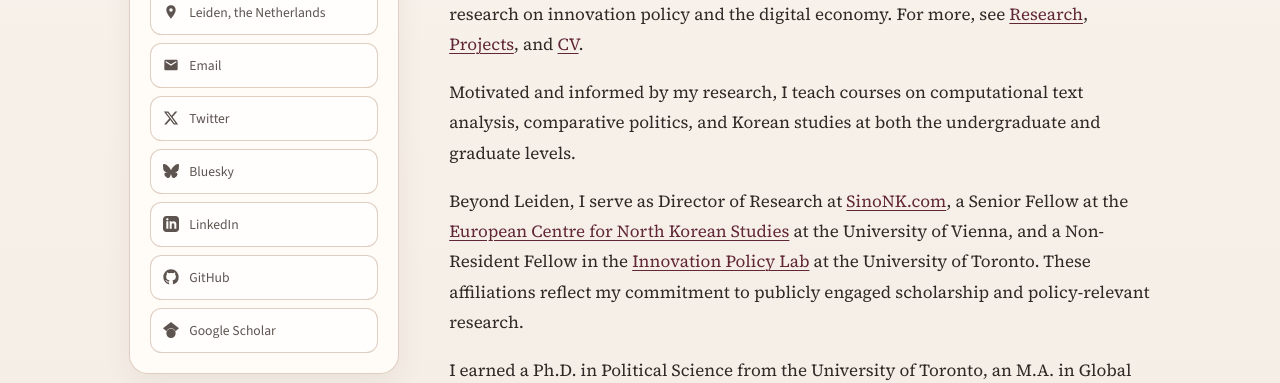
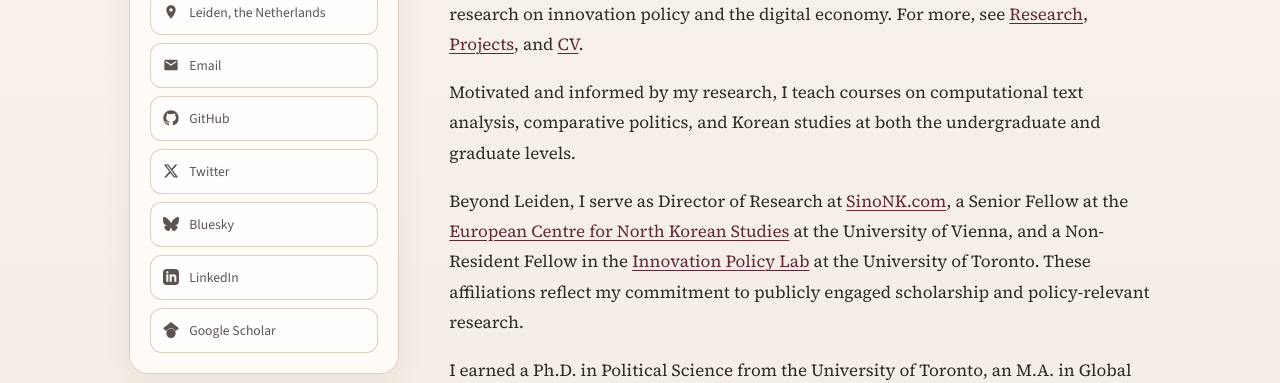
Before and after one commit to scdenney/scdenney.github.io, a Jekyll site: the page built from index.md, in a window 1280 px wide and 1250 px high. Shown: the part 538-921 px from the top of the window. Built offline with Jekyll 4.4.1, drawn with Linux system fonts in a browser that asks for light colours.

Commit message:
Move GitHub link after email

```diff
--- a/_includes/sidebar.html
+++ b/_includes/sidebar.html
@@ -15,6 +15,12 @@
         <a href="mailto:{{ site.author.email }}">
           <svg width="16" height="16" viewBox="0 0 24 24" xmlns="http://www.w3.org/2000/svg"><path d="M20 4H4c-1.1 0-1.99.9-1.99 2L2 18c0 1.1.9 2 2 2h16c1.1 0 2-.9 2-2V6c0-1.1-.9-2-2-2zm0 4l-8 5-8-5V6l8 5 8-5v2z" fill="currentColor"/></svg>
           Email
+        </a>
+      </li>
+      <li>
+        <a href="https://github.com/{{ site.author.github }}" target="_blank" rel="noopener">
+          <svg width="16" height="16" viewBox="0 0 24 24" xmlns="http://www.w3.org/2000/svg"><path d="M12 .5C5.65.5.5 5.65.5 12c0 5.09 3.29 9.39 7.86 10.91.58.1.79-.25.79-.56v-2.14c-3.2.69-3.87-1.36-3.87-1.36-.52-1.34-1.28-1.7-1.28-1.7-1.05-.72.08-.71.08-.71 1.16.08 1.77 1.19 1.77 1.19 1.03 1.76 2.7 1.25 3.36.96.1-.75.4-1.25.73-1.54-2.55-.29-5.24-1.28-5.24-5.69 0-1.26.45-2.29 1.19-3.09-.12-.29-.52-1.47.11-3.05 0 0 .97-.31 3.17 1.18A10.95 10.95 0 0 1 12 6.01c.98 0 1.95.13 2.87.39 2.2-1.49 3.17-1.18 3.17-1.18.63 1.58.23 2.76.11 3.05.74.8 1.19 1.83 1.19 3.09 0 4.42-2.69 5.39-5.25 5.68.41.35.78 1.05.78 2.12v3.19c0 .31.21.67.8.56A11.5 11.5 0 0 0 23.5 12C23.5 5.65 18.35.5 12 .5Z" fill="currentColor"/></svg>
+          GitHub
         </a>
       </li>
       <li>
@@ -36,12 +42,6 @@
         </a>
       </li>
       <li>
-        <a href="https://github.com/{{ site.author.github }}" target="_blank" rel="noopener">
-          <svg width="16" height="16" viewBox="0 0 24 24" xmlns="http://www.w3.org/2000/svg"><path d="M12 .5C5.65.5.5 5.65.5 12c0 5.09 3.29 9.39 7.86 10.91.58.1.79-.25.79-.56v-2.14c-3.2.69-3.87-1.36-3.87-1.36-.52-1.34-1.28-1.7-1.28-1.7-1.05-.72.08-.71.08-.71 1.16.08 1.77 1.19 1.77 1.19 1.03 1.76 2.7 1.25 3.36.96.1-.75.4-1.25.73-1.54-2.55-.29-5.24-1.28-5.24-5.69 0-1.26.45-2.29 1.19-3.09-.12-.29-.52-1.47.11-3.05 0 0 .97-.31 3.17 1.18A10.95 10.95 0 0 1 12 6.01c.98 0 1.95.13 2.87.39 2.2-1.49 3.17-1.18 3.17-1.18.63 1.58.23 2.76.11 3.05.74.8 1.19 1.83 1.19 3.09 0 4.42-2.69 5.39-5.25 5.68.41.35.78 1.05.78 2.12v3.19c0 .31.21.67.8.56A11.5 11.5 0 0 0 23.5 12C23.5 5.65 18.35.5 12 .5Z" fill="currentColor"/></svg>
-          GitHub
-        </a>
-      </li>
-      <li>
         <a href="https://scholar.google.com/citations?user={{ site.author.google_scholar }}&hl=en" target="_blank" rel="noopener">
           <svg width="16" height="16" viewBox="0 0 24 24" xmlns="http://www.w3.org/2000/svg"><path d="M5.242 13.769L0 9.5 12 0l12 9.5-5.242 4.269C17.548 11.249 14.978 9.5 12 9.5c-2.977 0-5.548 1.748-6.758 4.269zM12 10a7 7 0 1 0 0 14 7 7 0 0 0 0-14z" fill="currentColor"/></svg>
           Google Scholar
```
